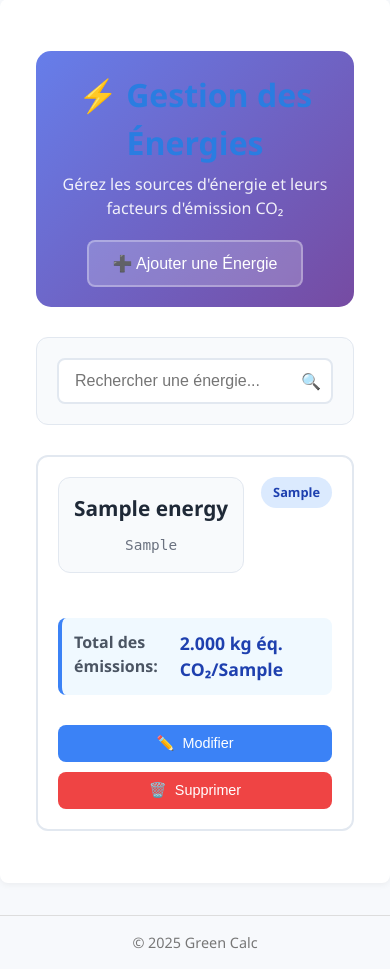
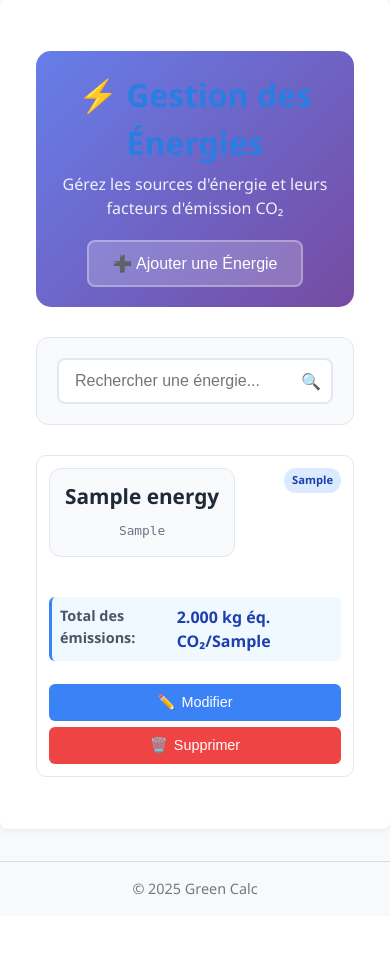
Before and after one commit to cpachis/myxploit, a Flask app: page /parametrage_energies in a window 390 px wide; the page is wider, and only the part inside the window is pictured. Shown: the part 121-1090 px from the top of that part. After the commit the page ends 1016 px from the top of that part, so only its background shows below. Run offline with Flask 3, Linux system fonts and the light colour scheme; tables that the repository leaves empty hold one stand-in row (values such as "Sample post").

Commit message:
- Réduire la largeur minimale des cartes (400px → 280px) - Diminuer la hauteur minimale (260px → 180px) - Optimiser les espacements et paddings - Réduire la taille des polices et badges - Améliorer le design responsive - Permettre d'afficher plus d'énergies à l'écran"

```diff
--- a/templates/parametrage_energies.html
+++ b/templates/parametrage_energies.html
@@ -1271,17 +1271,17 @@ function showNotification(message, type) {
 
 .energies-list {
   display: grid;
-  grid-template-columns: repeat(auto-fill, minmax(400px, 1fr));
-  gap: 20px;
+  grid-template-columns: repeat(auto-fill, minmax(280px, 1fr));
+  gap: 15px;
 }
 
 .energie-card {
   background: white;
-  border-radius: 12px;
-  padding: 20px;
-  border: 2px solid #e2e8f0;
+  border-radius: 10px;
+  padding: 15px;
+  border: 1px solid #e2e8f0;
   transition: all 0.3s ease;
-  min-height: 260px; /* Unifier la hauteur des cartes */
+  min-height: 180px; /* Réduire la hauteur minimale */
   display: flex;
   flex-direction: column;
 }
@@ -1296,17 +1296,18 @@ function showNotification(message, type) {
   display: flex;
   justify-content: space-between;
   align-items: flex-start;
-  margin-bottom: 15px;
+  margin-bottom: 12px;
 }
 
 .energie-info h3 {
-  margin: 0 0 5px 0;
-  font-size: 1.2rem;
+  margin: 0 0 3px 0;
+  font-size: 1.1rem;
   color: #1f2937;
+  line-height: 1.2;
 }
 
 .energie-id {
-  font-size: 0.9rem;
+  font-size: 0.8rem;
   color: #6b7280;
   font-family: monospace;
 }
@@ -1317,23 +1318,23 @@ function showNotification(message, type) {
 }
 
 .badge-unit {
-  padding: 6px 12px;
+  padding: 4px 8px;
   background: #dbeafe;
   color: #1e40af;
-  border-radius: 20px;
-  font-size: 0.8rem;
+  border-radius: 12px;
+  font-size: 0.7rem;
   font-weight: 600;
 }
 
 .energie-details {
-  margin-bottom: 20px;
+  margin-bottom: 15px;
   flex: 1; /* Prendre l'espace disponible pour centrer le contenu */
 }
 
 .detail-row {
   display: flex;
   justify-content: space-between;
-  padding: 8px 0;
+  padding: 6px 0;
   border-bottom: 1px solid #f3f4f6;
 }
 
@@ -1344,45 +1345,47 @@ function showNotification(message, type) {
 .detail-label {
   font-weight: 600;
   color: #4b5563;
+  font-size: 0.9rem;
 }
 
 .detail-value {
   color: #1f2937;
+  font-size: 0.9rem;
 }
 
 .total-emissions {
   background: #f0f9ff;
-  border-radius: 8px;
-  padding: 12px;
-  margin: 10px 0;
-  border-left: 4px solid #3b82f6;
+  border-radius: 6px;
+  padding: 8px;
+  margin: 8px 0;
+  border-left: 3px solid #3b82f6;
 }
 
 .total-emissions-value {
   font-weight: 700;
   color: #1e40af;
-  font-size: 1.1rem;
+  font-size: 1rem;
 }
 
 .energie-actions {
   display: flex;
-  gap: 10px;
+  gap: 8px;
   flex-wrap: wrap;
 }
 
 .btn-edit, .btn-delete {
   flex: 1;
-  min-width: 120px;
-  padding: 10px 16px;
+  min-width: 100px;
+  padding: 8px 12px;
   border: none;
-  border-radius: 8px;
-  font-size: 0.9rem;
+  border-radius: 6px;
+  font-size: 0.85rem;
   cursor: pointer;
   transition: all 0.3s ease;
   display: flex;
   align-items: center;
   justify-content: center;
-  gap: 8px;
+  gap: 6px;
 }
 
 
@@ -2086,6 +2089,12 @@ function showNotification(message, type) {
 
   .energies-list {
     grid-template-columns: 1fr;
+    gap: 12px;
+  }
+
+  .energie-card {
+    min-height: 160px;
+    padding: 12px;
   }
 
   .form-row {
@@ -2103,10 +2112,13 @@ function showNotification(message, type) {
 
   .energie-actions {
     flex-direction: column;
+    gap: 6px;
   }
 
   .btn-edit, .btn-delete {
     min-width: auto;
+    padding: 10px 16px;
+    font-size: 0.9rem;
   }
 
   .value-item {
@@ -2141,5 +2153,18 @@ function showNotification(message, type) {
     gap: 10px;
   }
 }
+
+/* Responsive pour les écrans moyens */
+@media (max-width: 1024px) and (min-width: 769px) {
+  .energies-list {
+    grid-template-columns: repeat(auto-fill, minmax(250px, 1fr));
+    gap: 12px;
+  }
+
+  .energie-card {
+    min-height: 170px;
+    padding: 12px;
+  }
+}
 </style>
 {% endblock %}
```
